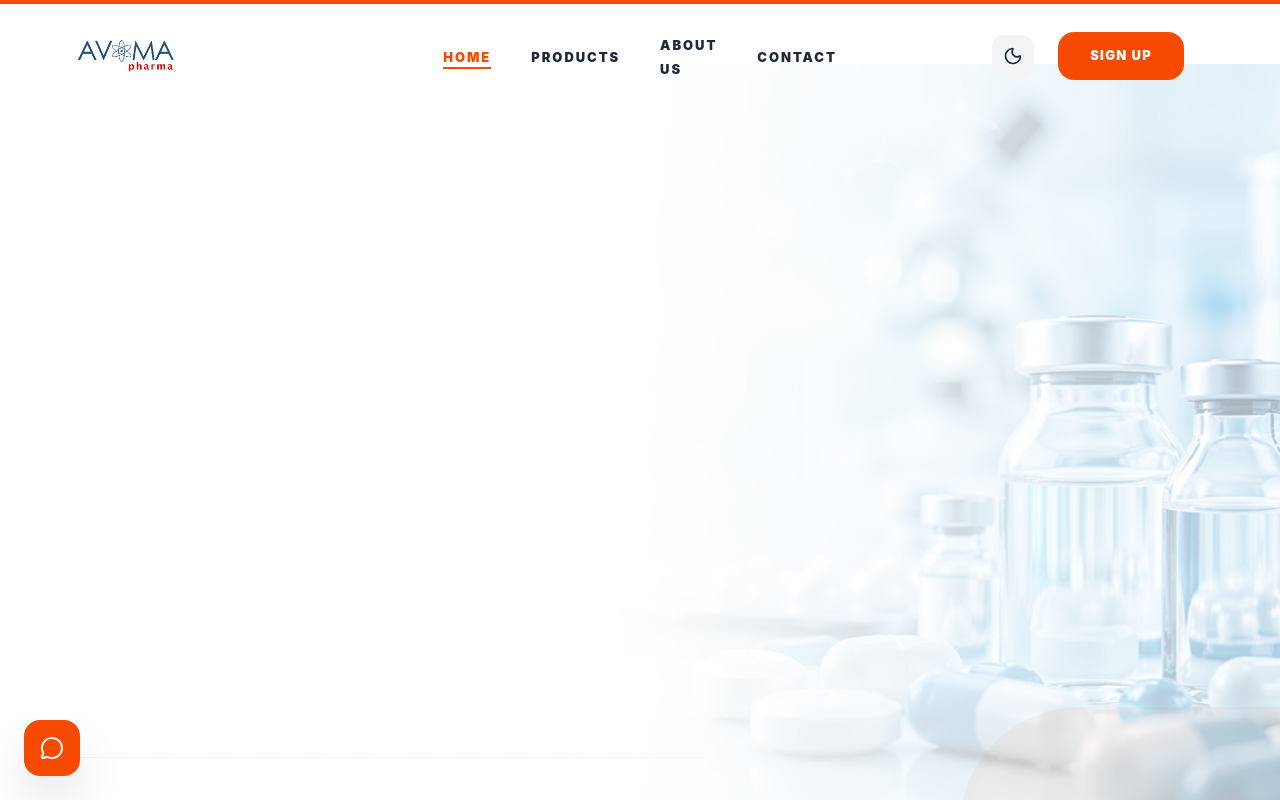
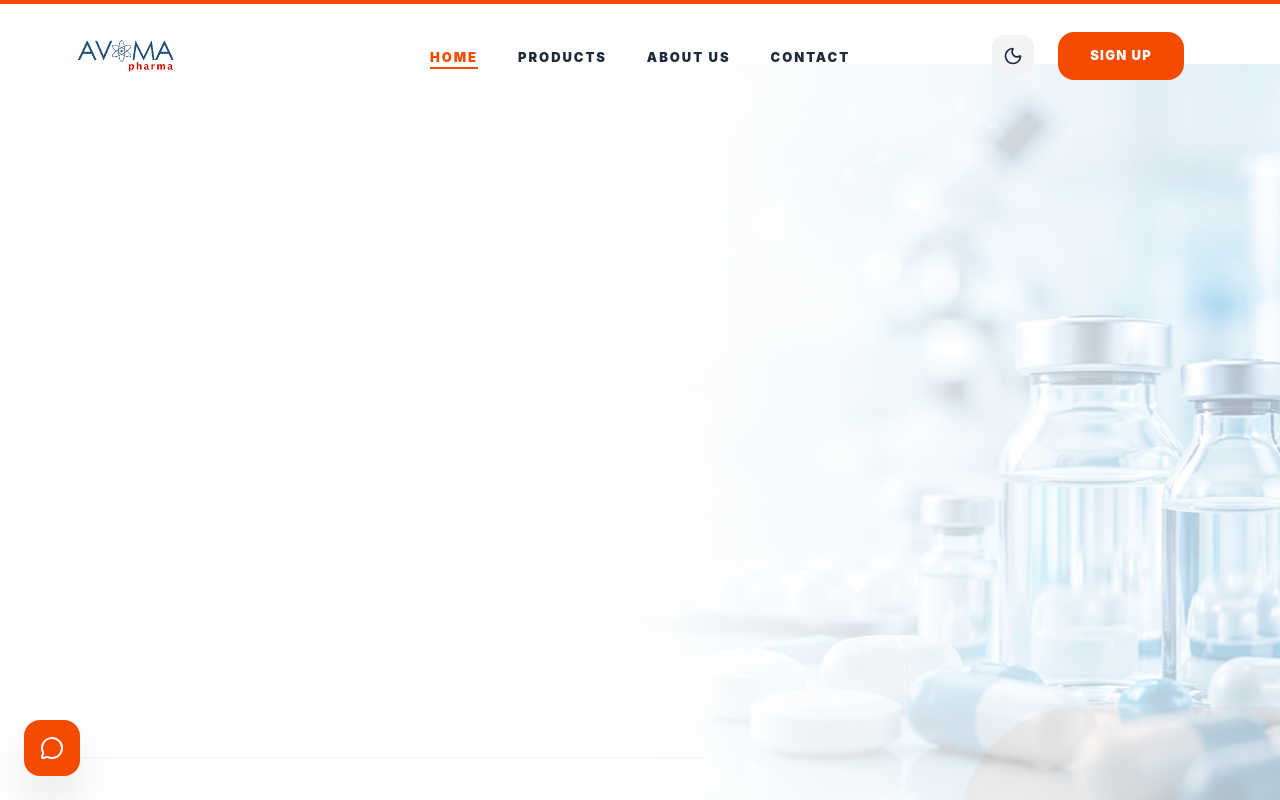
Before and after one commit to MazweMavuso/avoma, a React (Vite) app: page / in a window 1280 px wide. Shown: the top 800 px of the page. Built offline with nearby package versions, Linux system fonts and the light colour scheme.

Commit message:
style: prevent navbar links from wrapping with whitespace-nowrap

```diff
--- a/src/components/layout/Navbar.jsx
+++ b/src/components/layout/Navbar.jsx
@@ -122,7 +122,7 @@ const Navbar = () => {
                     {link.href.startsWith('/#') ? (
                       <a
                         href={link.href}
-                        className="relative text-gray-800 dark:text-gray-200 hover:text-orange-600 dark:hover:text-orange-500 text-[13px] font-black uppercase tracking-[0.15em] transition-colors group"
+                        className="relative text-gray-800 dark:text-gray-200 hover:text-orange-600 dark:hover:text-orange-500 text-[13px] font-black uppercase tracking-[0.15em] transition-colors group whitespace-nowrap"
                       >
                         {link.name}
                         <span className="absolute -bottom-1 left-0 w-0 h-0.5 bg-orange-600 transition-all duration-300 group-hover:w-full"></span>
@@ -130,7 +130,7 @@ const Navbar = () => {
                     ) : (
                       <Link
                         to={link.href}
-                        className={`relative text-[13px] font-black uppercase tracking-[0.15em] transition-colors group ${
+                        className={`relative text-[13px] font-black uppercase tracking-[0.15em] transition-colors group whitespace-nowrap ${
                           location.pathname === link.href
                             ? 'text-orange-600 dark:text-orange-500'
                             : 'text-gray-800 dark:text-gray-200 hover:text-orange-600 dark:hover:text-orange-500'
```
